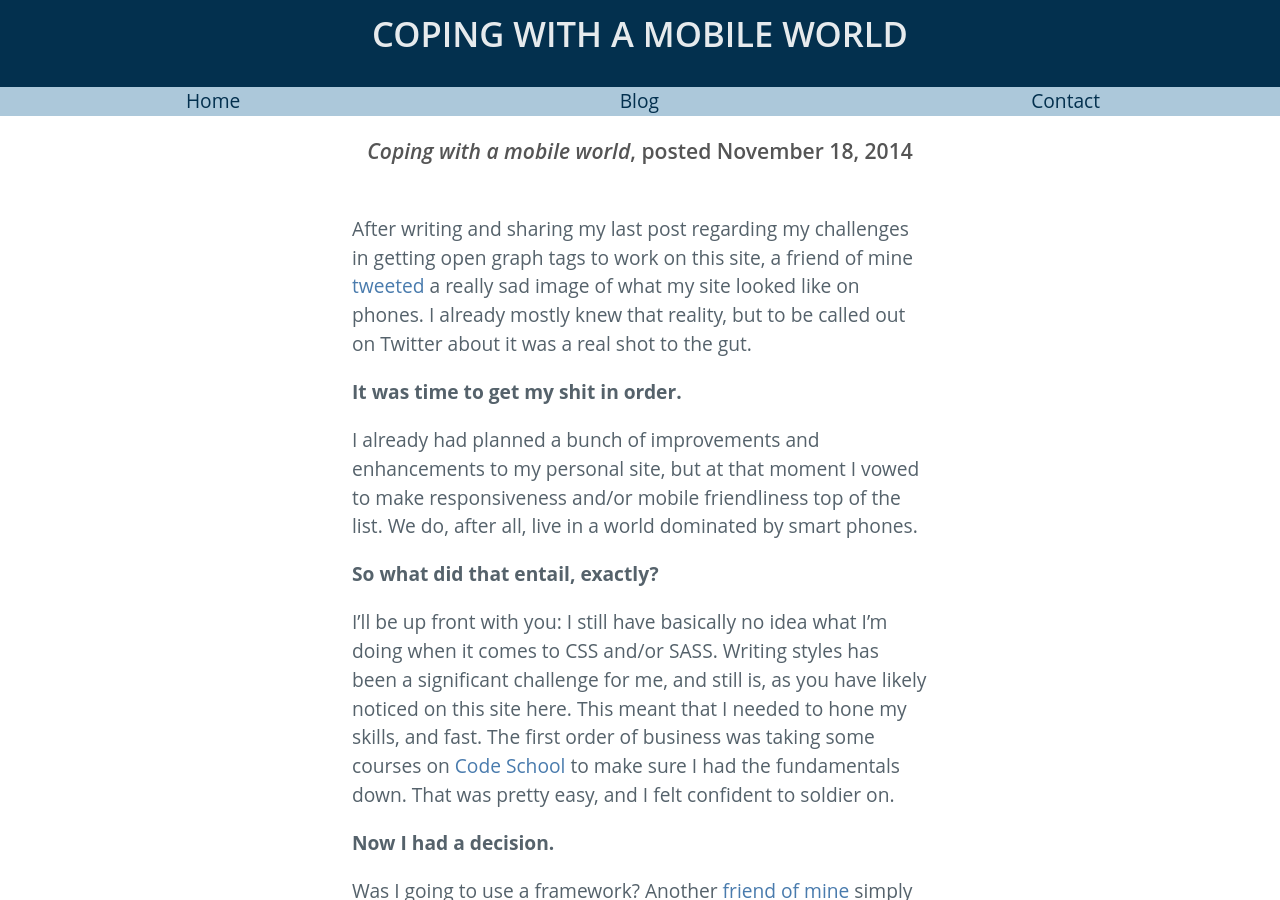
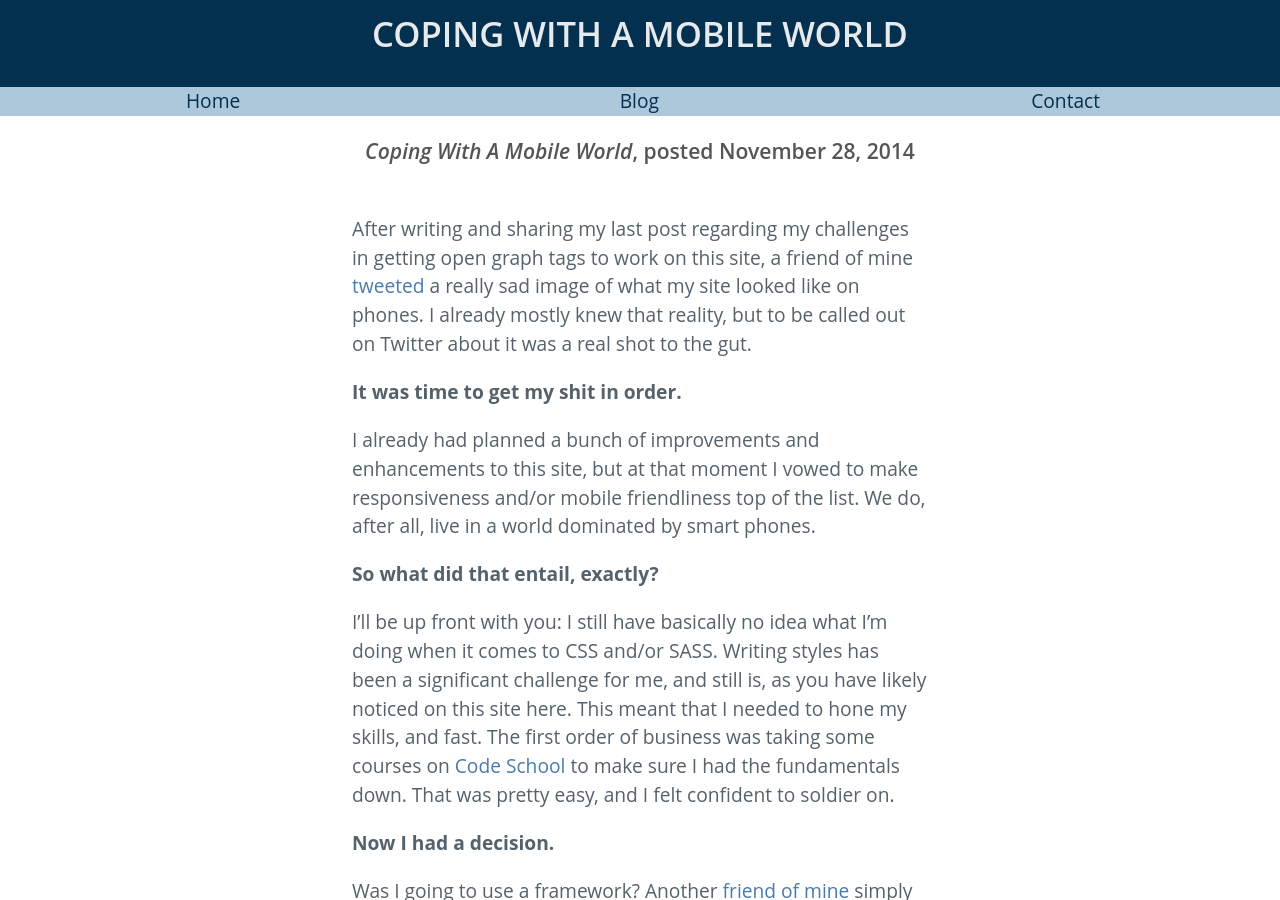
Before and after one commit to jordanmunson/jordanmunson.github.com, a Jekyll site: the page built from _posts/2014-11-26-coping-with-a-mobile-world.md, in a window 1280 px wide and 900 px high. Built offline with Jekyll 4.4.1, drawn with Linux system fonts in a browser that asks for light colours; Markdown is read by kramdown in place of the engine named in the settings; some of the changed text lies outside the part shown.

Commit message:
Fix publish date on post

```diff
--- a/_posts/2014-11-26-coping-with-a-mobile-world.md
+++ b/_posts/2014-11-26-coping-with-a-mobile-world.md
@@ -1,7 +1,7 @@
 ---
 layout: post
-title:  "Coping with a mobile world"
-date:   2014-11-18 15:27:14
+title:  "Coping With A Mobile World"
+date:   2014-11-28 15:27:14
 categories: blog
 tags: update
 description: "I was tired of my site looking like butt on phones, so I sought to change that."
@@ -13,7 +13,7 @@ After writing and sharing my last post regarding my challenges in getting open g
 
 __It was time to get my shit in order.__
 
-I already had planned a bunch of improvements and enhancements to my personal site, but at that moment I vowed to make responsiveness and/or mobile friendliness top of the list. We do, after all, live in a world dominated by smart phones.
+I already had planned a bunch of improvements and enhancements to this site, but at that moment I vowed to make responsiveness and/or mobile friendliness top of the list. We do, after all, live in a world dominated by smart phones.
 
 __So what did that entail, exactly?__
 
@@ -29,7 +29,7 @@ Luckily a while back someone (who I am forgetting now) tipped me to something ca
 
 _So that's what I did._
 
-About four or so hours after throwing my old stylesheet straight into the garbage, I ended up with what you're seeing here. (As of November 26, 2014. Site subject to further change.). It still looks like butt, but at least it's _serviceable_ on mobile devices and weird browser dimensions.
+About four or so hours after throwing my old stylesheet straight into the garbage, I ended up with what you're seeing here. (As of November 26, 2014. Site subject to further change.) It still looks like butt, but at least it's _serviceable_ on mobile devices and weird browser dimensions.
 
 __So what's next?__
 
```
